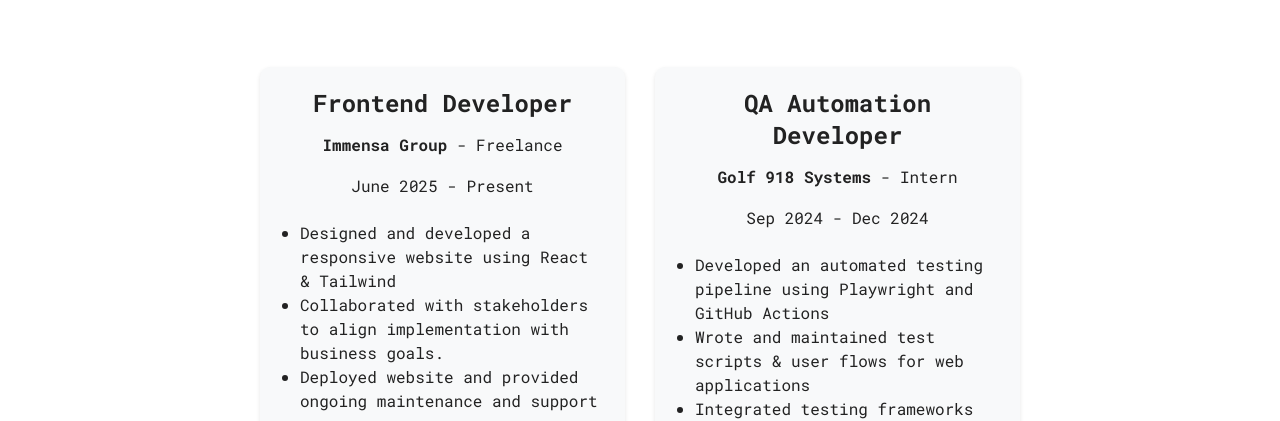
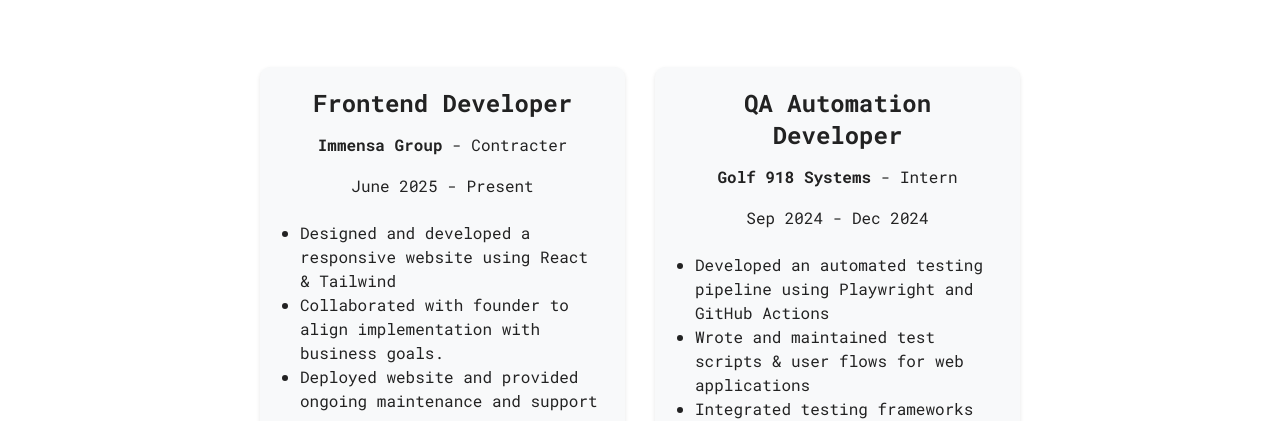
Before and after one commit to Hirbod03/PersonalWebsite, a React (Vite) app: page / in a window 1280 px wide. Shown: the part 980-1401 px from the top of the page. Built offline with nearby package versions, Linux system fonts and the light colour scheme.

Commit message:
fix: update job details for Frontend Developer role and correct company link for Golf 918 Systems

```diff
--- a/src/sections/Experience/Experience.jsx
+++ b/src/sections/Experience/Experience.jsx
@@ -7,10 +7,10 @@ const experiences = [
     company: 'Immensa Group',
     responsibilities: [
       'Designed and developed a responsive website using React & Tailwind',
-      'Collaborated with stakeholders to align implementation with business goals.',
+      'Collaborated with founder to align implementation with business goals.',
       'Deployed website and provided ongoing maintenance and support',
     ],
-    typeOfEmployment: 'Freelance',
+    typeOfEmployment: 'Contracter',
     employmentDuration: 'June 2025 - Present',
     companyLink: 'https://www.immensagroup.com/',
   },
@@ -24,7 +24,7 @@ const experiences = [
     ],
     typeOfEmployment: 'Intern',
     employmentDuration: 'Sep 2024 - Dec 2024',
-    companyLink: 'https://www.linkedin.com/company/golf918/',
+    companyLink: 'https://www.golf918.com/',
   }
 ];
 
```
